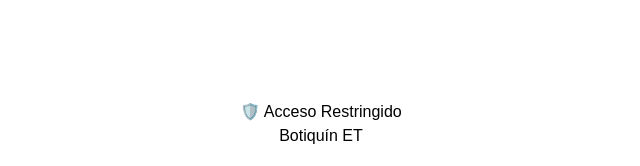
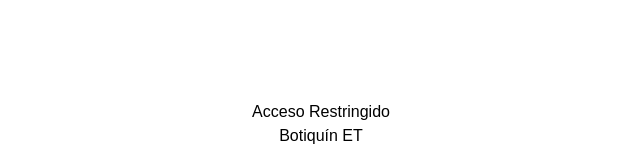
Before and after one commit to theaxmer/Botiquin-ET-Peralta, a React app in the folder frontend/: page / in a window 1280 px wide. Shown: the top 166 px of the page, without its empty margins (319-959 px from the left). Built offline with nearby package versions, Linux system fonts and the light colour scheme; the HTML template or start-up script is replaced by a standard one.

Commit message:
Version Online 3

```diff
--- a/frontend/src/Login.jsx
+++ b/frontend/src/Login.jsx
@@ -31,7 +31,7 @@ function Login({ onLogin }) {
 
   return (
     <div style={{ maxWidth: '400px', margin: '100px auto', textAlign: 'center', fontFamily: 'sans-serif' }}>
-      <h2>🛡️ Acceso Restringido</h2>
+      <h2>Acceso Restringido</h2>
       <h3>Botiquín ET</h3>
       <form onSubmit={handleSubmit} style={{ display: 'flex', flexDirection: 'column', gap: '15px', marginTop: '20px' }}>
         <input
```
